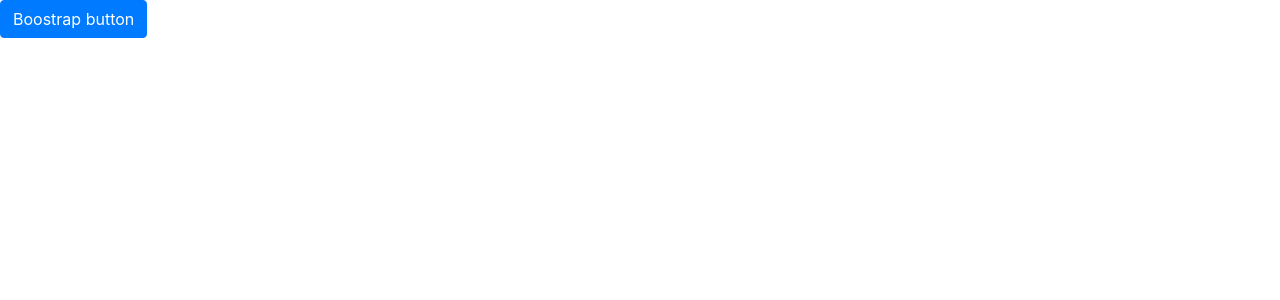
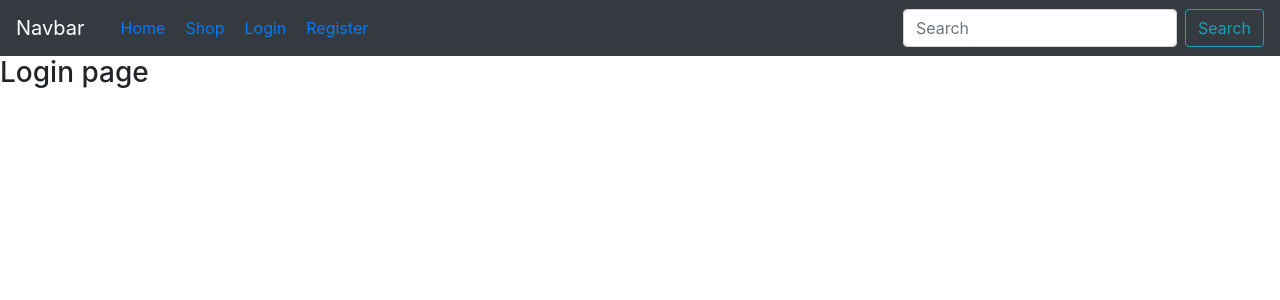
Before and after one commit to sharif7761/AgroFarm-React-Laravel, a React (Create React App) app in the folder frontend-react/: page /login in a window 1280 px wide. Shown: the top 300 px of the page. Built offline with nearby package versions, Linux system fonts and the light colour scheme.

Commit message:
frontend component for user

```diff
--- a/frontend-react/src/App.js
+++ b/frontend-react/src/App.js
@@ -1,8 +1,17 @@
-import { Button } from 'react-bootstrap';
+import React from 'react';
+import Header from "./components/includes/Header";
+import {BrowserRouter, Route} from "react-router-dom";
+import Login from "./components/Login";
+
 function App() {
   return (
     <div className="App">
-        <Button>Boostrap button</Button>
+        <BrowserRouter>
+            <Header />
+            <Route path="/login">
+                <Login />
+            </Route>
+        </BrowserRouter>
     </div>
   );
 }
--- /dev/null
+++ b/frontend-react/src/assets/css/style.css
@@ -0,0 +1,3 @@
+.nav_links a{
+    padding-left: 20px;
+}
--- /dev/null
+++ b/frontend-react/src/components/Login.js
@@ -0,0 +1,11 @@
+import React from 'react';
+
+const Login = () => {
+    return (
+        <div>
+            <h3>Login page</h3>
+        </div>
+    );
+};
+
+export default Login;
--- /dev/null
+++ b/frontend-react/src/components/includes/Header.js
@@ -0,0 +1,26 @@
+import React from 'react';
+import { Navbar, Nav, Form, Button, FormControl } from 'react-bootstrap'
+import {Link} from "react-router-dom";
+import  '../../assets/css/style.css'
+
+const Header = () => {
+    return (
+        <>
+            <Navbar bg="dark" variant="dark">
+                <Navbar.Brand href="#home">Navbar</Navbar.Brand>
+                <Nav className="mr-auto nav_links">
+                    <Link to='/'>Home</Link>
+                    <Link to='/shop'>Shop</Link>
+                    <Link to='/login'>Login</Link>
+                    <Link to='/registration'>Register</Link>
+                </Nav>
+                <Form inline>
+                    <FormControl type="text" placeholder="Search" className="mr-sm-2" />
+                    <Button variant="outline-info">Search</Button>
+                </Form>
+            </Navbar>
+        </>
+    );
+};
+
+export default Header;
```
Also changed, not shown: frontend-react/src/components/Home.js (added, +11 -0 lines), frontend-react/src/components/Register.js (added, +11 -0 lines), frontend-react/src/components/Shop.js (added, +11 -0 lines).
